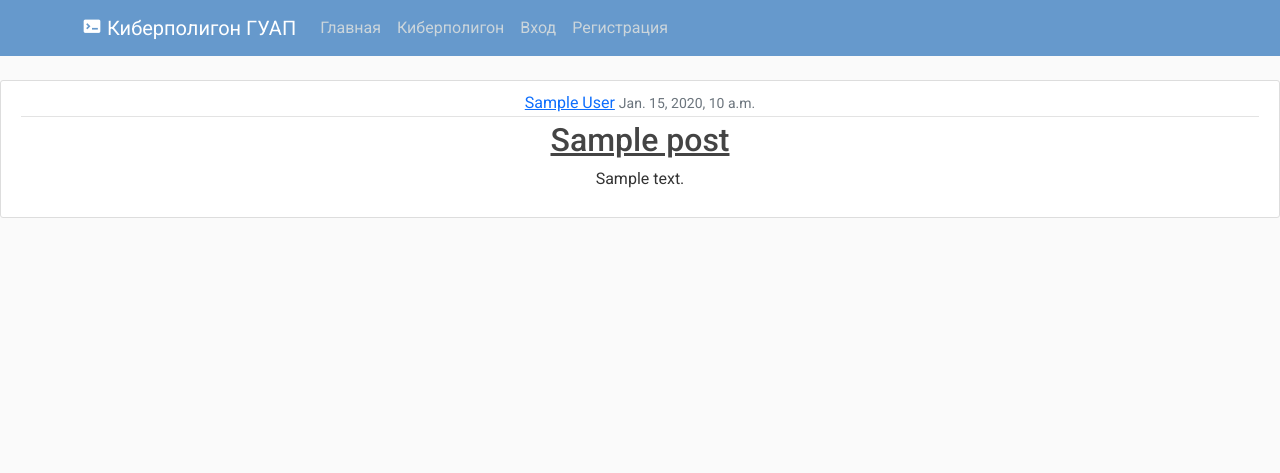
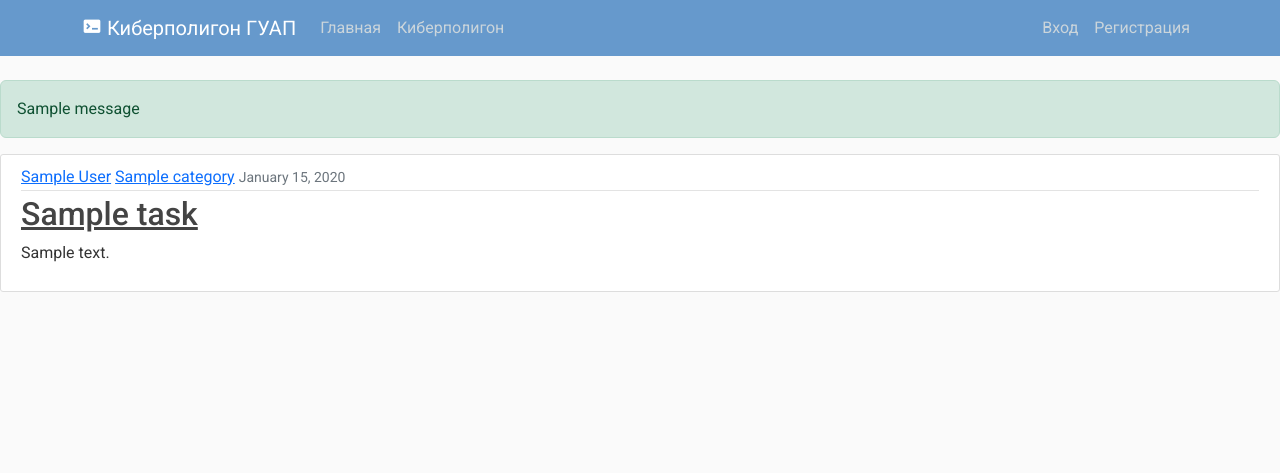
Before and after one commit to cocahonka/ctf_site, a Django app: template apps/cyberpolygon/templates/cyberpolygon/index.html in a window 1280 px wide. Shown: the top 473 px of the page. Run offline with Django 4.2, Linux system fonts and the light colour scheme; the template is opened without the code that fills it: most values are stand-ins (such as "Sample title", 1, 10 or a date in 2020); one stand-in notice (Sample message) is shown; some libraries are stand-ins or nearby versions.

Commit message:
prepare base for new app

```diff
--- a/apps/cyberpolygon/templates/cyberpolygon/base.html
+++ b/apps/cyberpolygon/templates/cyberpolygon/base.html
@@ -28,22 +28,34 @@
           <button class="navbar-toggler" type="button" data-toggle="collapse" data-target="#navbarToggle" aria-controls="navbarToggle" aria-expanded="false" aria-label="Toggle navigation">
           <span class="navbar-toggler-icon"></span>
           </button>
-          <div class="collapse navbar-collapse" id="navbarToggle">
+          <div class="collapse navbar-collapse justify-content-between" id="navbarToggle">
             <div class="navbar-nav mr-auto">
               <a class="nav-item nav-link " href="{% url 'home' %}">Главная</a>
               <a class="nav-item nav-link" href="{% url 'cyberpolygon' %}">Киберполигон</a>
             </div>
             <!-- Правая часть навигационной панели -->
             <div class="navbar-nav">
-              <a class="nav-item nav-link" href="{% url 'login' %}">Вход</a>
-              <a class="nav-item nav-link" href="#">Регистрация</a>
+              {% if user.is_authenticated %}
+            	<a class="nav-item nav-link" href="{% url 'profile' %}">Профиль</a>
+            	<a class="nav-item nav-link" href="{% url 'logout' %}">Выход</a>
+          	  {% else %}
+            	<a class="nav-item nav-link" href="{% url 'login' %}">Вход</a>
+            	<a class="nav-item nav-link" href="{% url 'register' %}">Регистрация</a>
+          	  {% endif %}
             </div>
           </div>
         </div>
       </nav>
     </header>
-    <main role="main" align="center">
-      {% block content%}
+    <main role="main">
+      {% if messages %}
+        {% for message in messages %}
+          <div class="alert alert-{{ message.tags }}">
+            {{ message }}
+          </div>
+        {% endfor %}
+      {% endif %}
+      {% block content %}
       {% endblock %}
     </main>
     <!-- Футер закреплен внизу, независимо от количества постов на странице -->
--- a/apps/cyberpolygon/templates/cyberpolygon/index.html
+++ b/apps/cyberpolygon/templates/cyberpolygon/index.html
@@ -1,14 +1,18 @@
 {% extends "cyberpolygon/base.html" %}
 {% block content %}
-    {% for post in posts %}
+    {% for task in tasks %}
         <article class="media content-section">
           <div class="media-body">
             <div class="article-metadata">
-              <a class="mr-2" href="#">{{ post.author }}</a>
-              <small class="text-muted">{{ post.date_posted }}</small>
+              <a class="mr-2" href="#">{{ task.author }}</a>
+              <a class="mr-2" href="#">{{ task.category }}</a>
+              <small class="text-muted">{{ task.time_create|date:"F d, Y" }}</small>
             </div>
-            <h2><a class="article-title" href="#">{{ post.title }}</a></h2>
-            <p class="article-content">{{ post.content }}</p>
+            <h2><a class="article-title" href="#">{{ task.title }}</a></h2>
+            {% if task.image %}
+            <p><img class="img-fluid" alt="" src="{{task.photo.url}}"></p>
+            {% endif %}
+            <p class="article-content">{{ task.content }}</p>
           </div>
         </article>
     {% endfor %}
```
